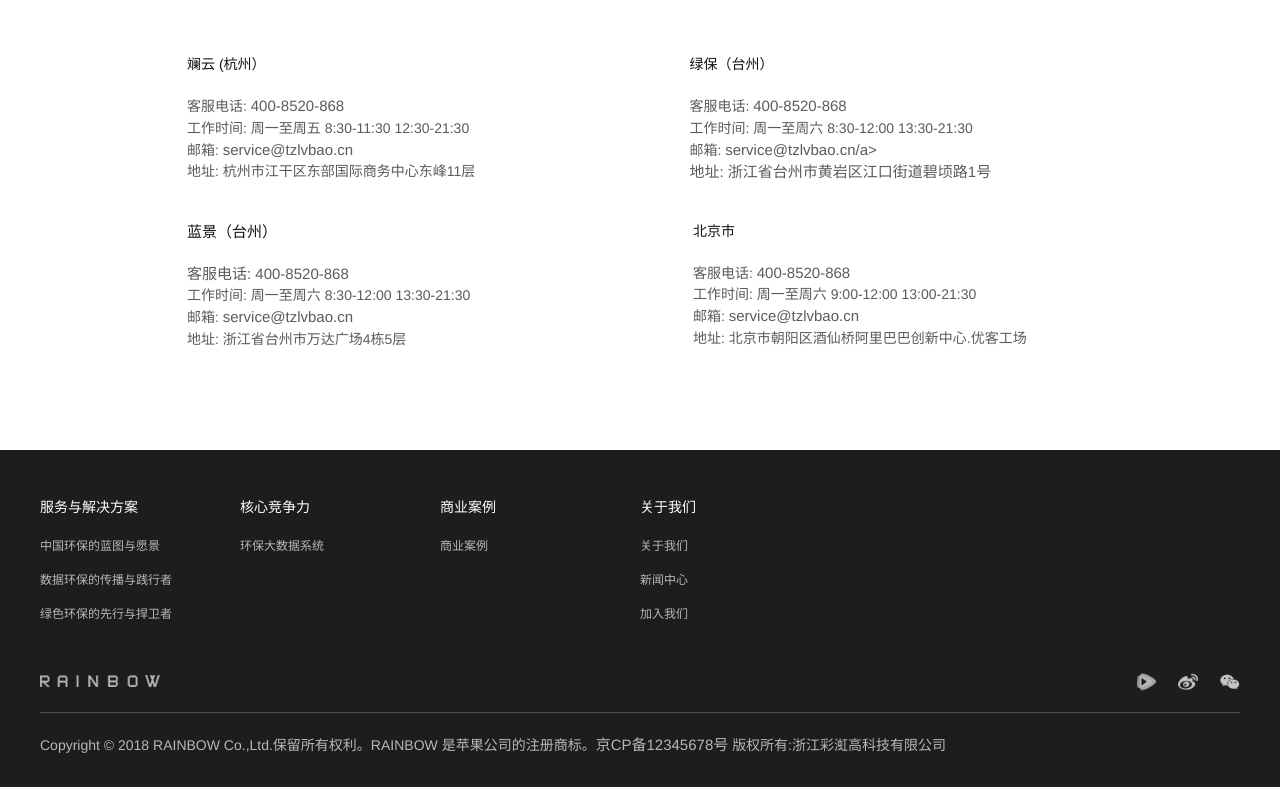
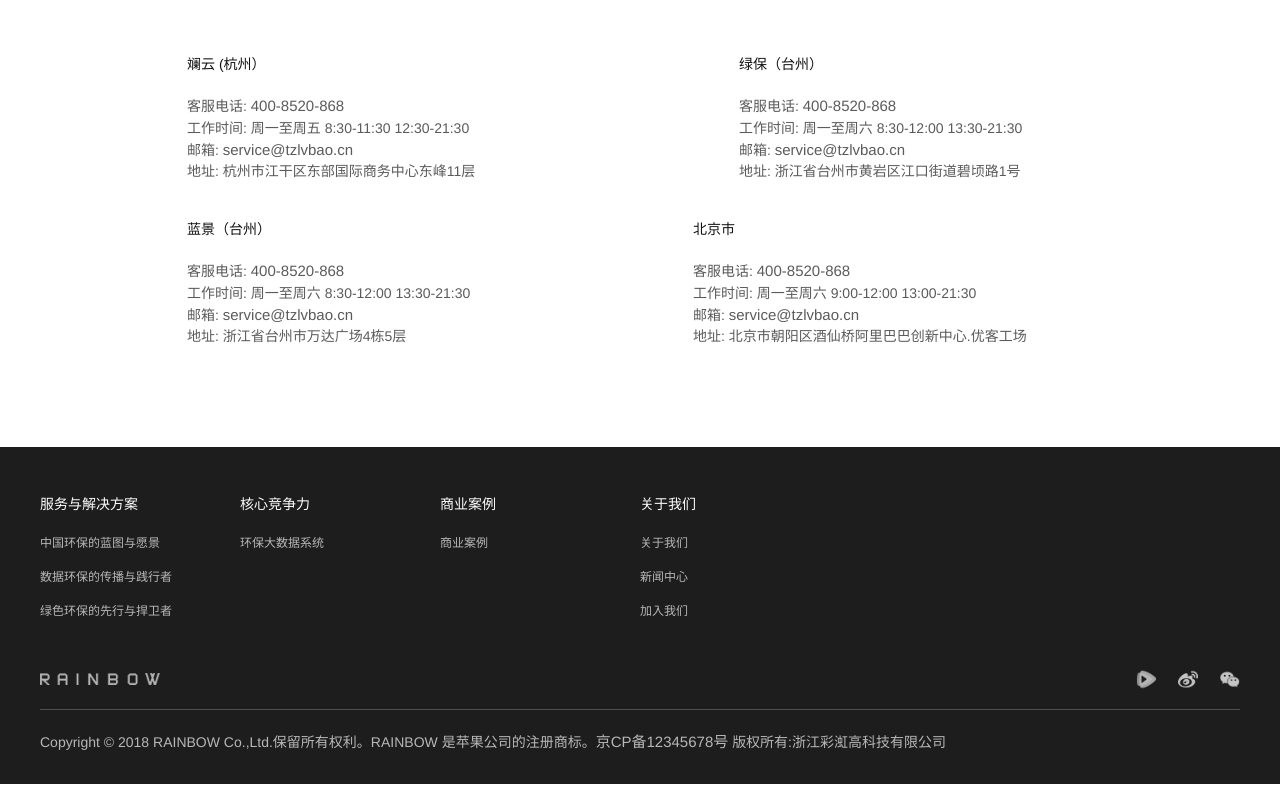
Before and after one commit to phpisfuture/visionblue, a plain HTML site: page aboutus.html in a window 1280 px wide. Shown: the part 2624-3411 px from the top of the page. Drawn offline with Linux system fonts and the light colour scheme.

Commit message:
hetiannn/LJWEBSITE-allCheck # 修改关于我们页面错误代码

```diff
--- a/aboutus.html
+++ b/aboutus.html
@@ -201,7 +201,7 @@
                         </p>
                         <p class="mail">
                             <span class="h4">邮箱:</span>
-                            <a href="mailto:service@tzlvbao.cn">service@tzlvbao.cn/a>
+                            <a href="mailto:service@tzlvbao.cn">service@tzlvbao.cn</a>
                         </p>
                         <p class="location">
                             <span class="h4">地址:</span>
```
